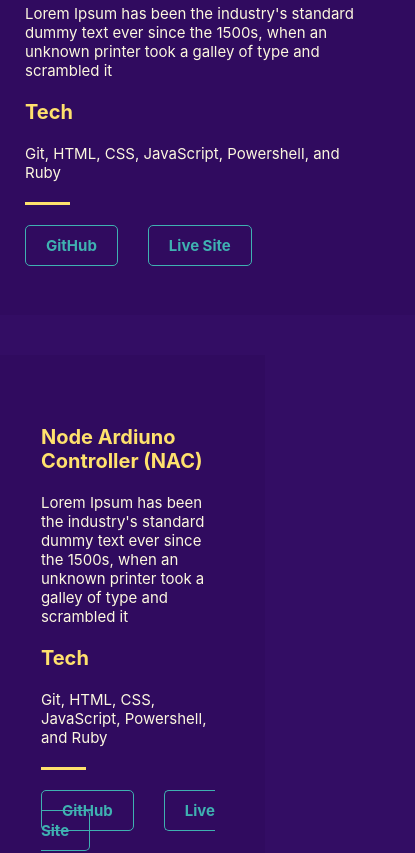
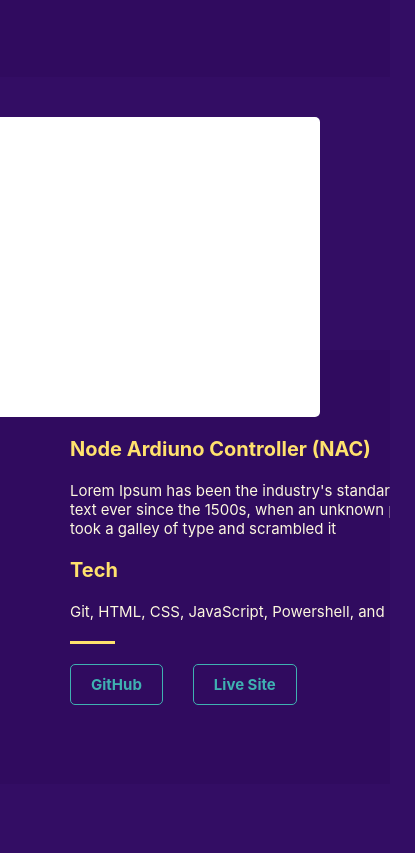
Before and after one commit to taihelsel/portfolio2, a React (Create React App) app: page / in a window 390 px wide. Shown: the part 2297-3150 px from the top of the page, 415 px wide, since content can reach past the window. Built offline with nearby package versions, Linux system fonts and the light colour scheme.

Commit message:
added divider back. removed margin from projects container. moving it to individual project components. making margin responsive on components

```diff
--- a/src/Components/Project/Project.css
+++ b/src/Components/Project/Project.css
@@ -4,12 +4,26 @@
     flex-direction: row;
     align-items: center;
     justify-content: space-between;
-    margin-top:50px;
+    margin-top: 80px;
 }
 
 .project:nth-child(odd),
 .project:nth-child(odd)>.project-left {
     flex-direction: row-reverse;
+}
+.project:nth-child(odd)>.project-left {
+    flex-direction: row-reverse;
+    margin-right: var(--margin-d);;
+    margin-left: 0;
+}
+.project:nth-child(odd)>.project-right {
+    flex-direction: row-reverse;
+    margin-right: 0;
+    margin-left: var(--margin-d);
+}
+
+.project:nth-child(odd)>.project-divider {
+    left: 0%;
 }
 
 .project-left,
@@ -21,11 +35,13 @@
 
 .project-left {
     display: flex;
+    margin-left: var(--margin-d);
 }
 
 .project-right {
     display: flex;
     background-color: var(--bc-2);
+    margin-right: var(--margin-d);
 }
 
 .project-preview {
@@ -84,29 +100,32 @@
 
 .project-divider {
     height: 100%;
-    width: 53vw;
+    width: 65%;
     position: absolute;
     right: 0;
     top: 0;
     z-index: 0;
+    background-color: var(--bc-2);
 }
 
 
 /*Mobile*/
 
 @media only screen and (max-width: 768px) and (min-width: 0px) {
-    #Projects {
-        height: fit-content;
-        padding-bottom: 80px;
-    }
     .project {
         flex-direction: column;
         margin-top: 40px;
+        padding-bottom: 80px;
+    }
+    .project:nth-child(odd),
+    .project:nth-child(odd)>.project-left {
+        flex-direction: column;
     }
     .project-left,
     .project-right {
         flex: unset;
-        margin: 0;
+        margin: 0 var(--margin-m);
+        padding: 0;
         width: 100%;
     }
     .project-preview {
@@ -136,7 +155,7 @@
         left: 0;
         top: unset;
         right: unset;
-        height: 50%;
+        height: 65%;
     }
 }
 
--- a/src/Components/Project/Project.js
+++ b/src/Components/Project/Project.js
@@ -27,6 +27,7 @@
                     </div>
                 </div>
             </div>
+            <div className="project-divider"></div>
         </div>
     )
 }
--- a/src/Sections/Projects/Projects.css
+++ b/src/Sections/Projects/Projects.css
@@ -2,11 +2,20 @@
     width: 100%;
     padding-bottom: 150px;
     position: relative;
+    overflow: hidden;
 }
 
 #Projects .section-content {
     flex-direction: column;
+    margin: 0;
 }
+
+#Projects .section-title {
+    width: 100%;
+    margin: 0 var(--margin-d);
+}
+
+
 /*Mobile*/
 
 @media only screen and (max-width: 768px) and (min-width: 0px) {
@@ -14,7 +23,11 @@
         height: fit-content;
         padding-bottom: 80px;
     }
+    #Projects .section-title {
+        margin: 0 var(--margin-m);
+    }
 }
+
 
 /*Med */
 
@@ -23,4 +36,25 @@
         height: fit-content;
         padding-bottom: 80px;
     }
+    #Projects .section-title {
+        margin: 0 var(--margin-md);
+    }
 }
+
+
+/*large*/
+
+@media only screen and (min-width: 2000px) and (max-width: 2250px) {
+    #Projects .section-title {
+        margin: 0 var(--margin-ld);
+    }
+}
+
+
+/*xlarge*/
+
+@media only screen and (min-width: 2250px) {
+    #Projects .section-title {
+        margin: 0 var(--margin-xld);
+    }
+}
```
